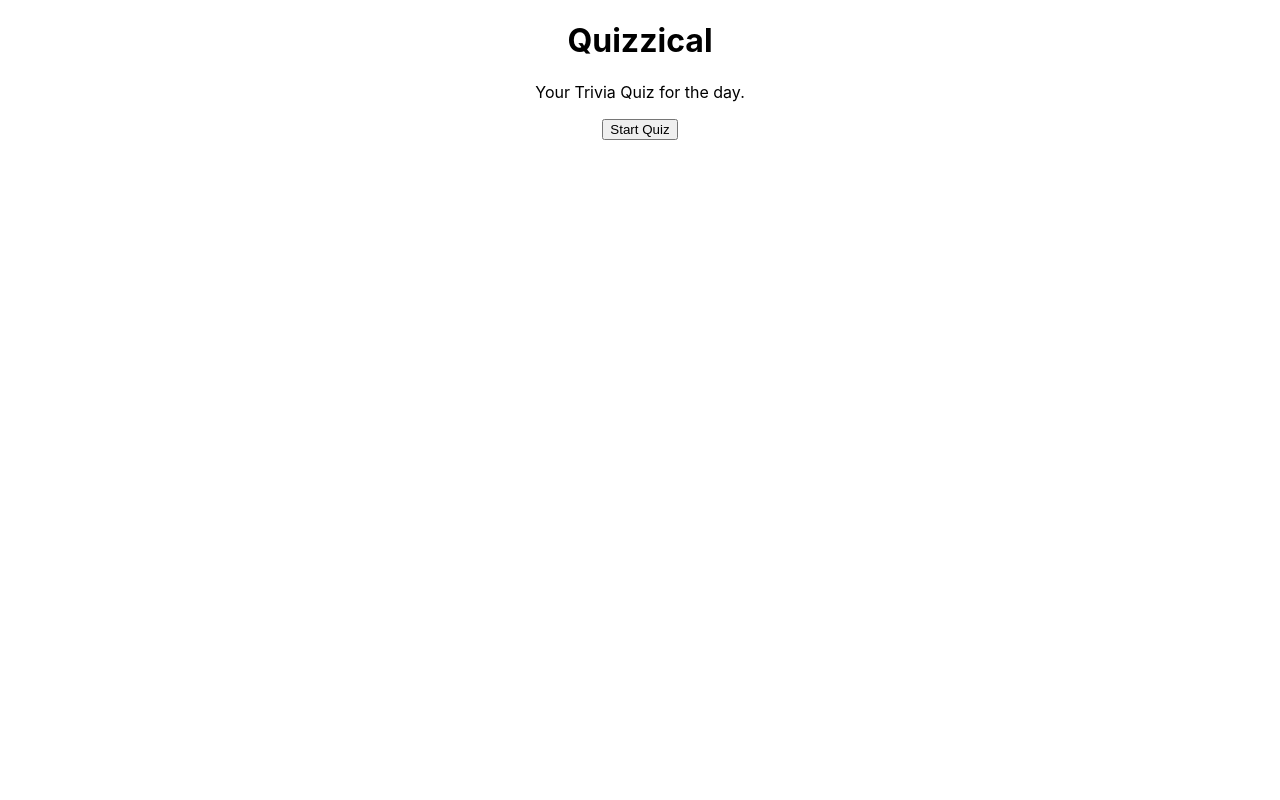
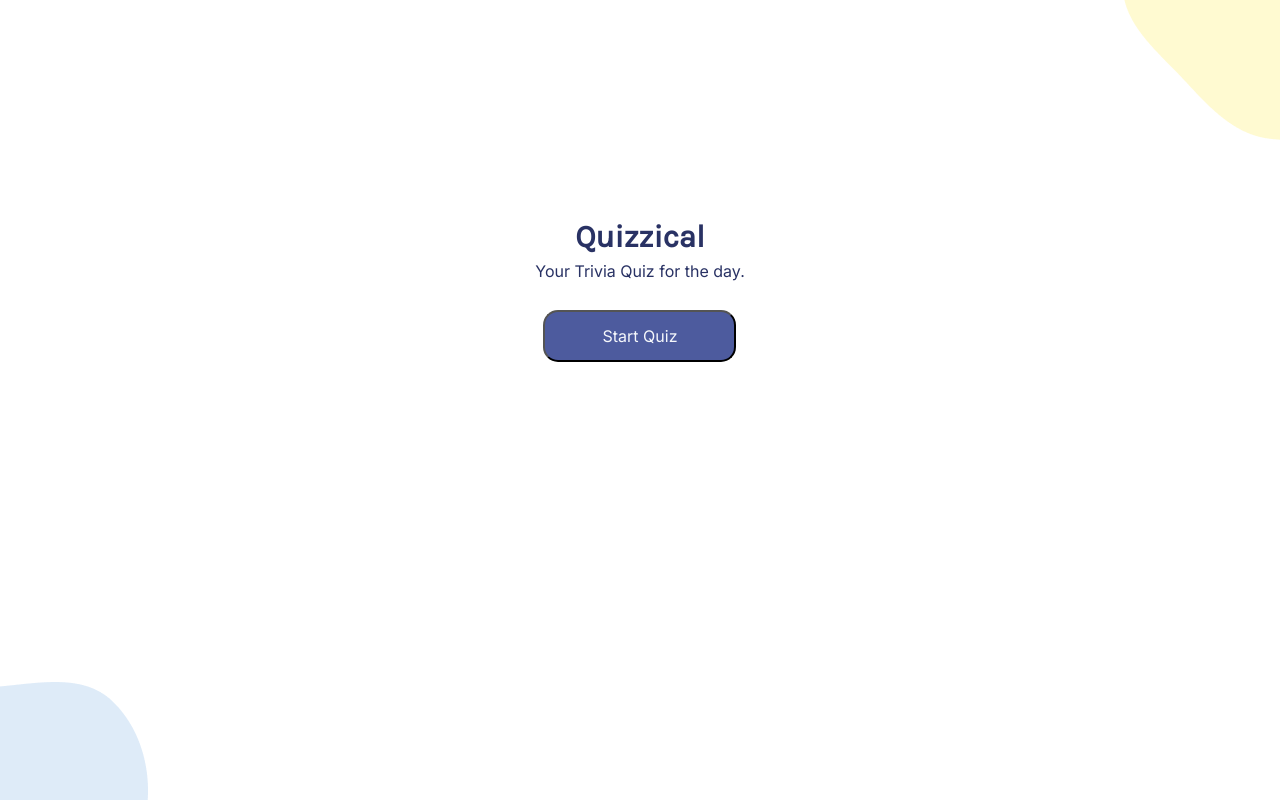
Before and after one commit to ilusi/2_trivia, a React (Create React App) app: page / in a window 1280 px wide. Built offline with nearby package versions, Linux system fonts and the light colour scheme; no server answers.

Commit message:
Styled cover page according to the Figma spec

```diff
--- a/public/index.html
+++ b/public/index.html
@@ -4,6 +4,7 @@
 <head>
   <meta charset="utf-8" />
   <link rel="icon" href="%PUBLIC_URL%/favicon.ico" />
+  <link rel="stylesheet" href="https://fonts.googleapis.com/css?family=Karla|Inter">
   <meta name="viewport" content="width=device-width, initial-scale=1" />
   <meta name="theme-color" content="#000000" />
   <meta name="description" content="Web site created using create-react-app" />
--- a/src/App.css
+++ b/src/App.css
@@ -1,3 +1,10 @@
+* {
+  margin: 0;
+  padding: 0;
+}
+
 .App {
-  text-align: center;
+  display: flex;
+  flex-direction: column;
+  align-items: center;
 }
--- a/src/App.js
+++ b/src/App.js
@@ -103,6 +103,11 @@ function App() {
 
   return (
     <div className="App">
+      <img
+        src="/blobs-yellow.png"
+        alt=""
+        className="image-blob-top-right"
+      />
       {
         BTN_START_QUIZ === btnState
           ? <Cover
@@ -121,6 +126,11 @@ function App() {
             showAnswer={BTN_PLAY_AGAIN === btnState}
           />
       }
+      <img
+        src="/blobs-blue.png"
+        alt=""
+        className="image-blob-bottom-left"
+      />
     </div>
   );
 }
--- /dev/null
+++ b/src/components/Cover.css
@@ -0,0 +1,59 @@
+.cover {
+   margin-top: 218px;
+   max-width: 412px;
+   display: flex;
+   flex-direction: column;
+   align-items: center;
+   align-content: space-around;
+}
+
+.cover>h1 {
+   font-family: Karla;
+   font-style: normal;
+   font-weight: bold;
+   font-size: 31.25px;
+   line-height: 37px;
+   text-align: center;
+   color: #293264;
+}
+
+.cover>p {
+   margin-top: 7px;
+   font-family: Inter;
+   font-style: normal;
+   font-weight: normal;
+   font-size: 16px;
+   line-height: 19px;
+   text-align: center;
+
+   color: #293264;
+}
+
+.cover>button {
+   margin-top: 29px;
+   width: 193px;
+   height: 52px;
+
+   background: #4D5B9E;
+   border-radius: 15px;
+   font-family: Inter;
+   font-style: normal;
+   font-weight: 500;
+   font-size: 16px;
+   line-height: 19px;
+   text-align: center;
+
+   color: #F5F7FB;
+}
+
+.image-blob-top-right {
+   position: absolute;
+   top: 0;
+   right: 0;
+}
+
+.image-blob-bottom-left {
+   position: absolute;
+   bottom: 0;
+   left: 0;
+}
--- a/src/components/cover.js
+++ b/src/components/cover.js
@@ -1,3 +1,5 @@
+import './Cover.css'
+
 export default function Cover(props) {
    const btnLabel = props.capitalize(props.btnState)
 
--- a/src/components/quiz.js
+++ b/src/components/quiz.js
@@ -21,7 +21,6 @@ export default function Quiz(props) {
       )
    });
 
-
    return (
       <fieldset>
          <p>{props.question}</p>
```
Also changed, not shown: public/blobs-blue.png (added), public/blobs-yellow.png (added), src/components/Form.css (added).
